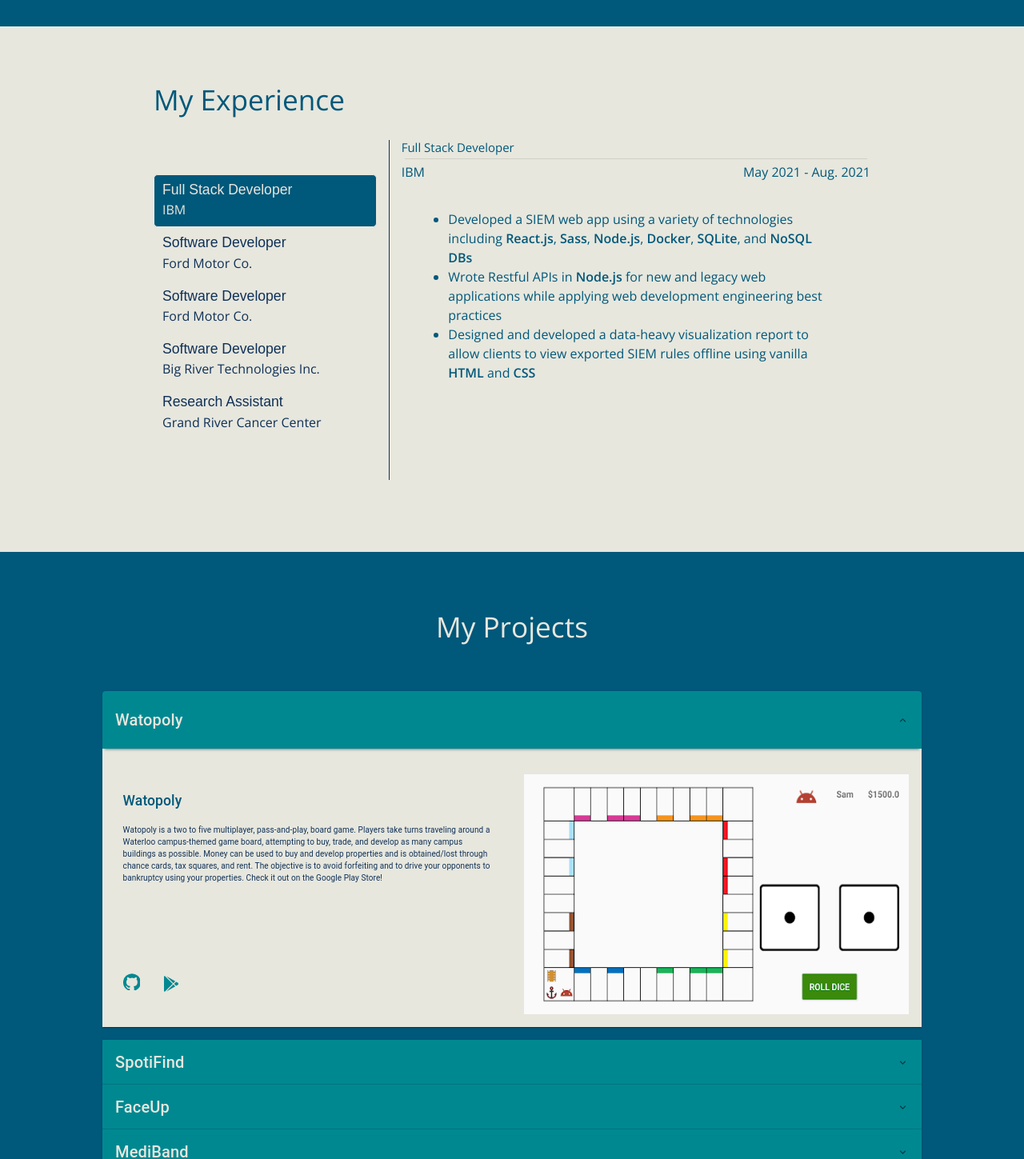
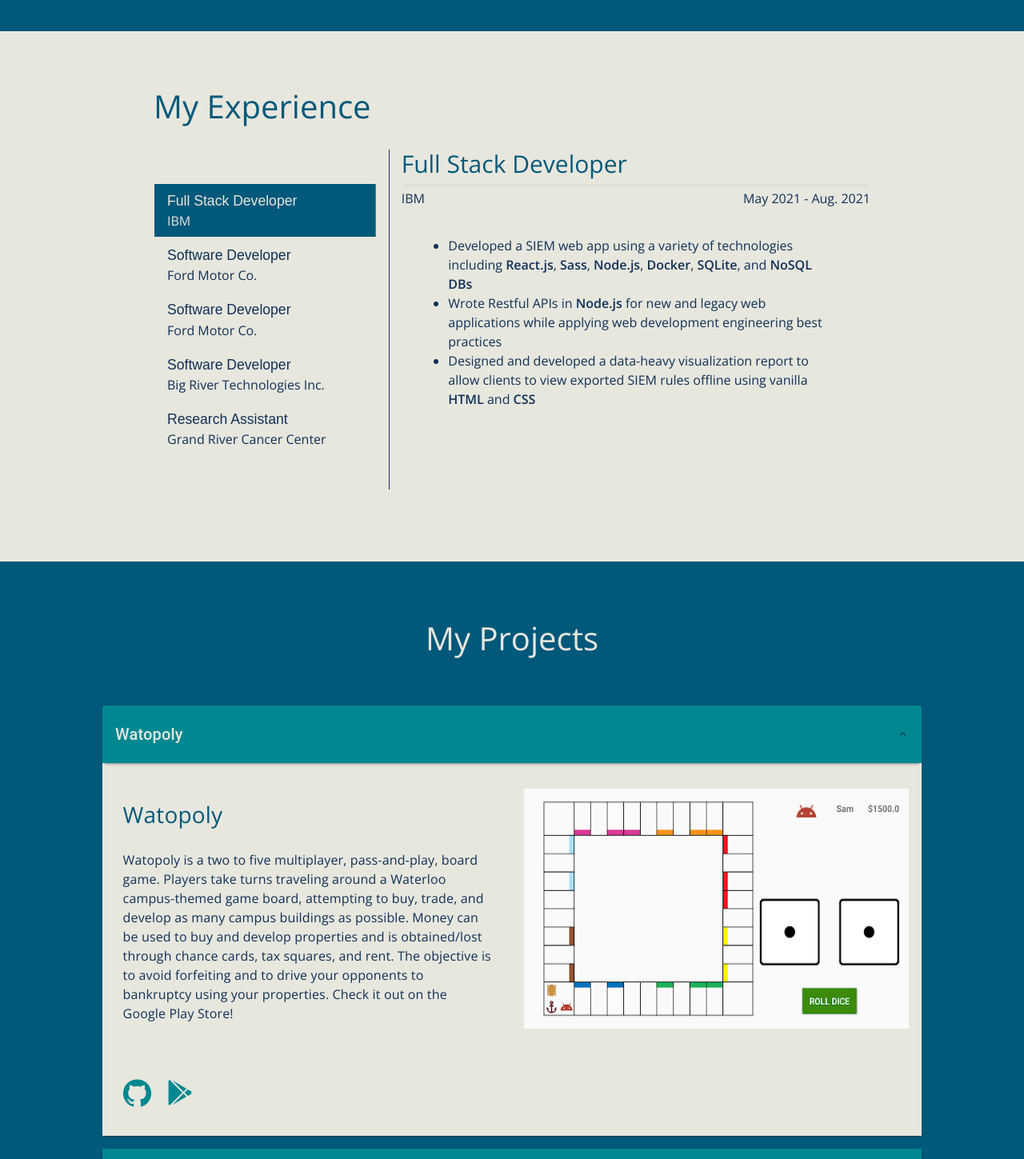
Before and after one commit to PatrickBMaloney/personal-website, a React (Create React App) app: page / in a window 1280 px wide. Shown: the part 1303-2752 px from the top of the page at 80% size. Built offline with nearby package versions, Linux system fonts and the light colour scheme.

Commit message:
add cool animations for button hovers

```diff
--- a/src/ContactMe/ContactMe.scss
+++ b/src/ContactMe/ContactMe.scss
@@ -1,19 +1,31 @@
+@import "../sass/variables";
+
 #contact-me {
-  background-color: #e7e7de;
+  background-color: $color-white;
   text-align: center;
-  color: #00587a;
+  color: $color-primary;
   padding: 6% 0 6%;
   margin-bottom: 0;
+
+  a {
+    color: $color-primary;
+    svg g g path:first-of-type {
+      fill: $color-primary;
+    }
+  }
+
+  .icon {
+    margin: 30px 50px 0;
+  }
+
+  .icon:hover {
+    color: $color-primary-light;
+    g g path:first-of-type {
+      fill: $color-primary-light;
+    }
+  }
+
+  .MuiSvgIcon-fontSizeLarge {
+    font-size: 3.5rem;
+  }
 }
-
-#contact-me a {
-  color: #00587a;
-}
-
-#contact-me .icon {
-  margin: 30px 50px 0;
-}
-
-#contact-me .icon:hover {
-  filter: grayscale(60%);
-}
--- a/src/Experience/Experience.jsx
+++ b/src/Experience/Experience.jsx
@@ -53,7 +53,7 @@
               <Tab.Content className="content-container">
                 <Tab.Pane eventKey="first">
                   <div>
-                    <h4>Full Stack Developer</h4>
+                    <h3>Full Stack Developer</h3>
                     <hr />
                     <p className="float-left">
                       <a href="https://www.ibm.com/ca-en/products/qradar-siem">
@@ -88,7 +88,7 @@
                 </Tab.Pane>
                 <Tab.Pane eventKey="second">
                   <div>
-                    <h4>Power Management Software Developer</h4>
+                    <h3>Power Management Software Developer</h3>
                     <hr />
                     <p className="float-left">
                       <a href="https://www.ford.ca/">Ford Motor Co.</a>
@@ -118,7 +118,7 @@
                 </Tab.Pane>
                 <Tab.Pane eventKey="third">
                   <div>
-                    <h4>Power Management Software Developer</h4>
+                    <h3>Power Management Software Developer</h3>
                     <hr />
                     <p className="float-left">
                       <a href="https://www.ford.ca/">Ford Motor Co.</a>
@@ -150,7 +150,7 @@
                 </Tab.Pane>
                 <Tab.Pane eventKey="forth">
                   <div>
-                    <h4>Software Developer</h4>
+                    <h3>Software Developer</h3>
                     <hr />
                     <p className="float-left">
                       <a href="https://bigrivertech.com/">
@@ -180,7 +180,7 @@
                 </Tab.Pane>
                 <Tab.Pane eventKey="fifth">
                   <div>
-                    <h4>Cancer Radiotherapy Research Assistant</h4>
+                    <h3>Cancer Radiotherapy Research Assistant</h3>
                     <hr />
                     <p className="float-left">
                       <a href="https://www.grhosp.on.ca/care/services-departments/cancer/grrcc-information">
@@ -212,107 +212,3 @@
 };
 
 export default Experience;
-
-// import React from 'react';
-// import PropTypes from 'prop-types';
-// import { makeStyles } from '@material-ui/core/styles';
-// import Tabs from '@material-ui/core/Tabs';
-// import Tab from '@material-ui/core/Tab';
-// import Typography from '@material-ui/core/Typography';
-// import Box from '@material-ui/core/Box';
-
-// function TabPanel(props) {
-//   const { children, value, index, ...other } = props;
-
-//   return (
-//     <div
-//       role="tabpanel"
-//       hidden={value !== index}
-//       id={`vertical-tabpanel-${index}`}
-//       aria-labelledby={`vertical-tab-${index}`}
-//       {...other}
-//     >
-//       {value === index && (
-//         <Box p={3}>
-//           <Typography>{children}</Typography>
-//         </Box>
-//       )}
-//     </div>
-//   );
-// }
-
-// TabPanel.propTypes = {
-//   children: PropTypes.node,
-//   index: PropTypes.any.isRequired,
-//   value: PropTypes.any.isRequired,
-// };
-
-// function a11yProps(index) {
-//   return {
-//     id: `vertical-tab-${index}`,
-//     'aria-controls': `vertical-tabpanel-${index}`,
-//   };
-// }
-
-// const useStyles = makeStyles((theme) => ({
-//   root: {
-//     flexGrow: 1,
-//     backgroundColor: theme.palette.background.paper,
-//     display: 'flex',
-//     height: 224,
-//   },
-//   tabs: {
-//     borderRight: `1px solid ${theme.palette.divider}`,
-//   },
-// }));
-
-// export default function Experience() {
-//   const classes = useStyles();
-//   const [value, setValue] = React.useState(0);
-
-//   const handleChange = (event, newValue) => {
-//     setValue(newValue);
-//   };
-
-//   return (
-//     <div className={classes.root}>
-//       <Tabs
-//         orientation="vertical"
-//         variant="scrollable"
-//         value={value}
-//         onChange={handleChange}
-//         aria-label="Vertical tabs example"
-//         className={classes.tabs}
-//       >
-//         <Tab label="Item One" {...a11yProps(0)} />
-//         <Tab label="Item Two" {...a11yProps(1)} />
-//         <Tab label="Item Three" {...a11yProps(2)} />
-//         <Tab label="Item Four" {...a11yProps(3)} />
-//         <Tab label="Item Five" {...a11yProps(4)} />
-//         <Tab label="Item Six" {...a11yProps(5)} />
-//         <Tab label="Item Seven" {...a11yProps(6)} />
-//       </Tabs>
-//       <TabPanel value={value} index={0}>
-//         Item One Inner
-//       </TabPanel>
-//       <TabPanel value={value} index={1}>
-//         Item Two
-//       </TabPanel>
-//       <TabPanel value={value} index={2}>
-//         Item Three
-//       </TabPanel>
-//       <TabPanel value={value} index={3}>
-//         Item Four
-//       </TabPanel>
-//       <TabPanel value={value} index={4}>
-//         Item Five
-//       </TabPanel>
-//       <TabPanel value={value} index={5}>
-//         Item Six
-//       </TabPanel>
-//       <TabPanel value={value} index={6}>
-//         Item Seven
-//       </TabPanel>
-//     </div>
-//   );
-// }
--- a/src/Experience/Experience.scss
+++ b/src/Experience/Experience.scss
@@ -1,19 +1,20 @@
+@import "../sass/variables";
+
 .experience-section {
   text-align: center;
   padding: 70px 0 40px 0;
-  color: #00587a;
-  background-color: #e7e7de;
+  color: $color-primary-dark;
+  background-color: $color-white;
   h2 {
     text-align: left;
     padding-left: 15%;
-    color: #00587a;
+    color: $color-primary;
   }
 
   hr {
     margin: 4px;
   }
   .experience-viewer {
-    border-radius: 20px;
     margin: 20px auto 50px auto;
     width: 70%;
     text-align: left;
@@ -25,13 +26,13 @@
   }
 
   .nav-panel {
-    margin: auto;
-    height: 80%;
+    height: 100%;
     width: 100%;
-  }
-
-  .nav-item {
-    height: 19.5%;
+    display: flex;
+    flex-direction: column;
+    flex-wrap: nowrap;
+    align-items: stretch;
+    justify-content: center;
   }
 
   .nav-title {
@@ -40,22 +41,27 @@
   }
 
   .nav-link {
-    color: #0f3057;
-    border: #e7e7de solid 1px;
-    border-radius: 5px;
-    height: 100%;
+    color: $color-primary-dark;
+    border: $color-white solid 1px;
+    // border-radius: 5px;
+    // height: 100%;
+    padding: 0.8rem 1.6rem;
+    background-image: linear-gradient(
+      120deg,
+      transparent 0%,
+      transparent 50%,
+      $color-primary 50%
+    );
+    background-size: 220%;
+    transition: all 0.3s;
+
+    &.active,
+    &:hover {
+      // background-color: #00587a;
+      color: $color-white;
+      background-position: 100%;
+      //   transform: translateX(1rem);
     }
-
-  /* Active tab */
-  .nav-link.active {
-    background-color: #00587a;
-    color: #e7e7de;
-  }
-
-  .nav-link:hover {
-    background-color: #e7e7de;
-    border: #00587a solid 1px;
-    color: #0f3057;
   }
 
   .vl {
@@ -64,10 +70,11 @@
 
   .content-container {
     height: 425px;
+    h3 {
+      color: $color-primary;
     }
-
-  .content-container a {
-    color: #00587a;
+    a {
+      color: #0f3057;
     }
 
     .float-left {
@@ -86,3 +93,4 @@
       font-weight: bold;
     }
   }
+}
--- a/src/Header/Header.scss
+++ b/src/Header/Header.scss
@@ -1,13 +1,14 @@
+@import "../sass/variables";
+
 .header-section {
-  background-color: #e7e7de;
+  background-color: $color-white;
   margin-top: 0px;
   padding: 0px 15%;
-  color: #00587a;
+  color: $color-primary;
 
   h1 {
     margin-top: 20vh;
     padding: 0 0 30px;
-  }
   }
 
   .header-col {
@@ -24,15 +25,14 @@
 
   .icon {
     margin: 0 21% 0 0;
-  color: #00587a;
+    color: $color-primary;
+    &:hover {
+      color: $color-primary-light;
     }
-
-.icon:hover {
-  filter: grayscale(60%);
   }
 
   .name {
-  color: #008891;
+    color: $color-secondary;
   }
 
   .head-shot {
@@ -43,7 +43,6 @@
   }
 
   @media (max-width: 1028px) {
-  .header-section {
     height: auto;
     .header-col {
       height: auto;
--- a/src/Projects/Projects.jsx
+++ b/src/Projects/Projects.jsx
@@ -33,7 +33,7 @@
               <Row>
                 <Col>
                   <div sm={6} className="description-column">
-                    <h3 className="project-title">Watopoly</h3>
+                    <h4 className="project-title">Watopoly</h4>
                     <p className="project-description">
                       Watopoly is a two to five multiplayer, pass-and-play,
                       board game. Players take turns traveling around a Waterloo
@@ -45,6 +45,7 @@
                       bankruptcy using your properties. Check it out on the
                       Google Play Store!
                     </p>
+                    <div className="project__links">
                       <a
                         href="https://github.com/PatrickBMaloney/Watopoly"
                         className="github"
@@ -61,6 +62,7 @@
                           size="2x"
                         />
                       </a>
+                    </div>
                   </div>
                 </Col>
                 <Col sm={6} className="media-column">
@@ -132,7 +134,7 @@
               <Row>
                 <Col>
                   <div sm={6} className="description-column">
-                    <h3 className="project-title">SpotiFind</h3>
+                    <h4 className="project-title">SpotiFind</h4>
                     <p className="project-description">
                       SpotiFind is a web app that takes in your Spotify
                       analytics and your mood/occassion to make you a custom
@@ -144,6 +146,7 @@
                       popularity. It returns a playlist made up of songs from
                       the user's library as well as other similar songs.
                     </p>
+                    <div className="project__links">
                       <a
                         href="https://github.com/PatrickBMaloney/Spotifind"
                         className="github"
@@ -186,13 +189,14 @@
                                 fill="#008891"
                               ></path>
                               <path
-                              d="M113.74392,65.91667h-33.70225v94.16667h33.70225c25.61333,0 46.33942,-21.06037 46.33942,-47.08333c0,-26.02296 -20.72608,-47.08333 -46.33942,-47.08333zM113,141.25h-14.125v-56.5h14.125c15.58458,0 28.25,12.66542 28.25,28.25c0,15.58458 -12.66542,28.25 -28.25,28.25z"
+                                d="M113.74392,65.91667h-33.70225v94.16667h43.70225c25.61333,0 46.33942,-21.06037 46.33942,-47.08333c0,-26.02296 -20.72608,-47.08333 -46.33942,-47.08333zM113,141.25h-14.125v-56.5h14.125c15.58458,0 28.25,12.66542 28.25,28.25c0,15.58458 -12.66542,28.25 -28.25,28.25z"
                                 fill="#ffffff"
                               ></path>
                             </g>
                           </g>
                         </svg>
                       </a>
+                    </div>
                   </div>
                 </Col>
                 <Col sm={6} className="media-column">
@@ -250,7 +254,7 @@
               <Row>
                 <Col>
                   <div sm={6} className="description-column">
-                    <h3 className="project-title">FaceUp</h3>
+                    <h4 className="project-title">FaceUp</h4>
                     <h6>
                       <FontAwesomeIcon icon={faTrophy} color="#DAB900" />{" "}
                       BrickHack 2019 Best AR/VR Hack!
@@ -260,6 +264,7 @@
                       for the Vuzix Blade smart glasses in under 24 hours with
                       the use of Unity, Vysor, and Vuforia.
                     </p>
+                    <div className="project__links">
                       <a
                         href="https://github.com/PatrickBMaloney/FACEUP"
                         className="github"
@@ -302,13 +307,14 @@
                                 fill="#008891"
                               ></path>
                               <path
-                              d="M113.74392,65.91667h-33.70225v94.16667h33.70225c25.61333,0 46.33942,-21.06037 46.33942,-47.08333c0,-26.02296 -20.72608,-47.08333 -46.33942,-47.08333zM113,141.25h-14.125v-56.5h14.125c15.58458,0 28.25,12.66542 28.25,28.25c0,15.58458 -12.66542,28.25 -28.25,28.25z"
+                                d="M113.74392,65.91667h-33.70225v94.16667h43.70225c25.61333,0 46.33942,-21.06037 46.33942,-47.08333c0,-26.02296 -20.72608,-47.08333 -46.33942,-47.08333zM113,141.25h-14.125v-56.5h14.125c15.58458,0 28.25,12.66542 28.25,28.25c0,15.58458 -12.66542,28.25 -28.25,28.25z"
                                 fill="#ffffff"
                               ></path>
                             </g>
                           </g>
                         </svg>
                       </a>
+                    </div>
                   </div>
                 </Col>
                 <Col sm={6} className="media-column">
@@ -337,7 +343,7 @@
               <Row>
                 <Col sm={6}>
                   <div className="description-column">
-                    <h3 className="project-title">MediBand</h3>
+                    <h4 className="project-title">MediBand</h4>
                     <h6>
                       <FontAwesomeIcon icon={faTrophy} color="#DAB900" />{" "}
                       BrickHack 2020 Chaos Engineering Award!
@@ -350,6 +356,7 @@
                       NFC/RFID breakout board to set up NFC card taps and
                       MongoDB Atlas database to store patient information.
                     </p>
+                    <div className="project__links">
                       <a
                         href="https://github.com/PatrickBMaloney/MediBand"
                         className="github"
@@ -392,13 +399,14 @@
                                 fill="#008891"
                               ></path>
                               <path
-                              d="M113.74392,65.91667h-33.70225v94.16667h33.70225c25.61333,0 46.33942,-21.06037 46.33942,-47.08333c0,-26.02296 -20.72608,-47.08333 -46.33942,-47.08333zM113,141.25h-14.125v-56.5h14.125c15.58458,0 28.25,12.66542 28.25,28.25c0,15.58458 -12.66542,28.25 -28.25,28.25z"
+                                d="M113.74392,65.91667h-33.70225v94.16667h43.70225c25.61333,0 46.33942,-21.06037 46.33942,-47.08333c0,-26.02296 -20.72608,-47.08333 -46.33942,-47.08333zM113,141.25h-14.125v-56.5h14.125c15.58458,0 28.25,12.66542 28.25,28.25c0,15.58458 -12.66542,28.25 -28.25,28.25z"
                                 fill="#ffffff"
                               ></path>
                             </g>
                           </g>
                         </svg>
                       </a>
+                    </div>
                   </div>
                 </Col>
                 <Col sm={6} className="media-column">
@@ -426,7 +434,7 @@
               <Row>
                 <Col>
                   <div sm={6} className="description-column">
-                    <h3 className="project-title">EasyShopper</h3>
+                    <h4 className="project-title">EasyShopper</h4>
                     <p className="project-description">
                       EasyShopper is a Pantry Management Tool to automate a
                       user's shopping process. It suggests to the user different
@@ -438,6 +446,7 @@
                       quantity of will be bought. This allows the user to save
                       money and time when they reach the grocery store.
                     </p>
+                    <div className="project__links">
                       <a
                         href="https://github.com/PatrickBMaloney/EasyShoppr"
                         className="github"
@@ -480,13 +489,14 @@
                                 fill="#008891"
                               ></path>
                               <path
-                              d="M113.74392,65.91667h-33.70225v94.16667h33.70225c25.61333,0 46.33942,-21.06037 46.33942,-47.08333c0,-26.02296 -20.72608,-47.08333 -46.33942,-47.08333zM113,141.25h-14.125v-56.5h14.125c15.58458,0 28.25,12.66542 28.25,28.25c0,15.58458 -12.66542,28.25 -28.25,28.25z"
+                                d="M113.74392,65.91667h-33.70225v94.16667h43.70225c25.61333,0 46.33942,-21.06037 46.33942,-47.08333c0,-26.02296 -20.72608,-47.08333 -46.33942,-47.08333zM113,141.25h-14.125v-56.5h14.125c15.58458,0 28.25,12.66542 28.25,28.25c0,15.58458 -12.66542,28.25 -28.25,28.25z"
                                 fill="#ffffff"
                               ></path>
                             </g>
                           </g>
                         </svg>
                       </a>
+                    </div>
                   </div>
                 </Col>
                 <Col sm={6} className="media-column">
@@ -504,5 +514,3 @@
     </div>
   );
 }
-
-// export default Projects;
--- a/src/Projects/Projects.scss
+++ b/src/Projects/Projects.scss
@@ -1,11 +1,21 @@
+@import "../sass/global";
+@import "../sass/variables";
+
 #projects {
   text-align: center;
   background-color: #00587a;
   color: #e7e7de;
   padding: 0 10% 10%;
+  font-size: 1.6rem;
 
   * {
     backface-visibility: hidden;
+  }
+
+  .MuiTypography-body1 {
+    font-family: "Open Sans", sans-serif;
+    font-size: $default-font-size;
+    color: $color-primary-dark;
   }
 
   h2 {
@@ -13,11 +23,7 @@
     padding-top: 7%;
   }
 
-  #accordion1,
-  #accordion2,
-  #accordion3,
-  #accordion4,
-  #accordion5 {
+  .MuiAccordion-root {
     background-color: #008891;
     color: #e7e7de;
   }
@@ -34,43 +40,62 @@
   .description-column {
     position: relative;
     width: 100%;
-    height: 100%;
+    // height: 100%;
     text-align: left;
     padding-left: 2%;
     padding-right: 2%;
-  }
 
     .project-title {
-    padding-top: 10%;
+      padding-top: 4rem;
       color: #00587a;
     }
 
     .project-description {
-    padding: 3% 0 15%;
+      padding: 2rem 0 7rem;
+      margin-bottom: 0;
     }
 
-  .description-column .devpost {
+    .project__links {
+      position: relative;
+      margin-bottom: 2rem;
+      display: flex;
+      flex-direction: row;
+      flex-wrap: nowrap;
+      align-items: center;
+      justify-content: flex-start;
+
+      > a {
         color: #008891;
-    position: absolute;
-    bottom: 22px;
-    left: 55px;
+        margin-right: 2rem;
+        .MuiSvgIcon-fontSizeLarge {
+          font-size: 3.5rem;
+        }
+      }
     }
 
-  .description-column .github {
-    color: #008891;
-    position: absolute;
-    bottom: 30px;
+    // .devpost {
+    //   color: #008891;
+    //   position: absolute;
+    //   bottom: 22px;
+    //   left: 55px;
+    // }
+
+    // .github {
+    //   color: #008891;
+    //   position: absolute;
+    //   bottom: 30px;
+    // }
+
+    // .play-store {
+    //   color: #008891;
+    //   position: absolute;
+    //   bottom: 27px;
+    //   left: 60px;
+    // }
+
+    a:hover {
+      filter: grayscale(50%);
     }
-
-  .description-column .play-store {
-    color: #008891;
-    position: absolute;
-    bottom: 27px;
-    left: 60px;
-  }
-
-  .description-column a:hover {
-    filter: grayscale(50%);
   }
 
   .media-column {
--- a/src/sass/_typography.scss
+++ b/src/sass/_typography.scss
@@ -3,8 +3,7 @@
 body {
   font-family: "Open Sans", sans-serif;
   font-size: $default-font-size;
-  //   color: $default-font-size;
-  background-color: red;
+  color: $color-primary-dark;
 }
 
 h1 {
@@ -14,8 +13,18 @@
 }
 
 h2 {
-  font-size: 3.52rem;
+  font-size: 4rem;
   margin-bottom: 3rem;
+}
+
+h3 {
+  font-size: 3rem;
+  margin-bottom: 0.8rem;
+}
+
+h4 {
+  font-size: 2.8rem;
+  margin-bottom: 0.8rem;
 }
 
 p {
--- a/src/sass/_variables.scss
+++ b/src/sass/_variables.scss
@@ -1,7 +1,7 @@
 // COLORS
 $color-primary: #00587a;
-$color-primary-light: #7ed56f;
-$color-primary-dark: #28b485;
+$color-primary-light: #3b7d97;
+$color-primary-dark: #0f3057;
 
 $color-secondary: #008891;
 $color-secondary-light: #ffb900;
```
Also changed, not shown: src/NavBar/NavBar.scss (+20 -2 lines). Lines whose indentation alone changed are shown as unchanged.
